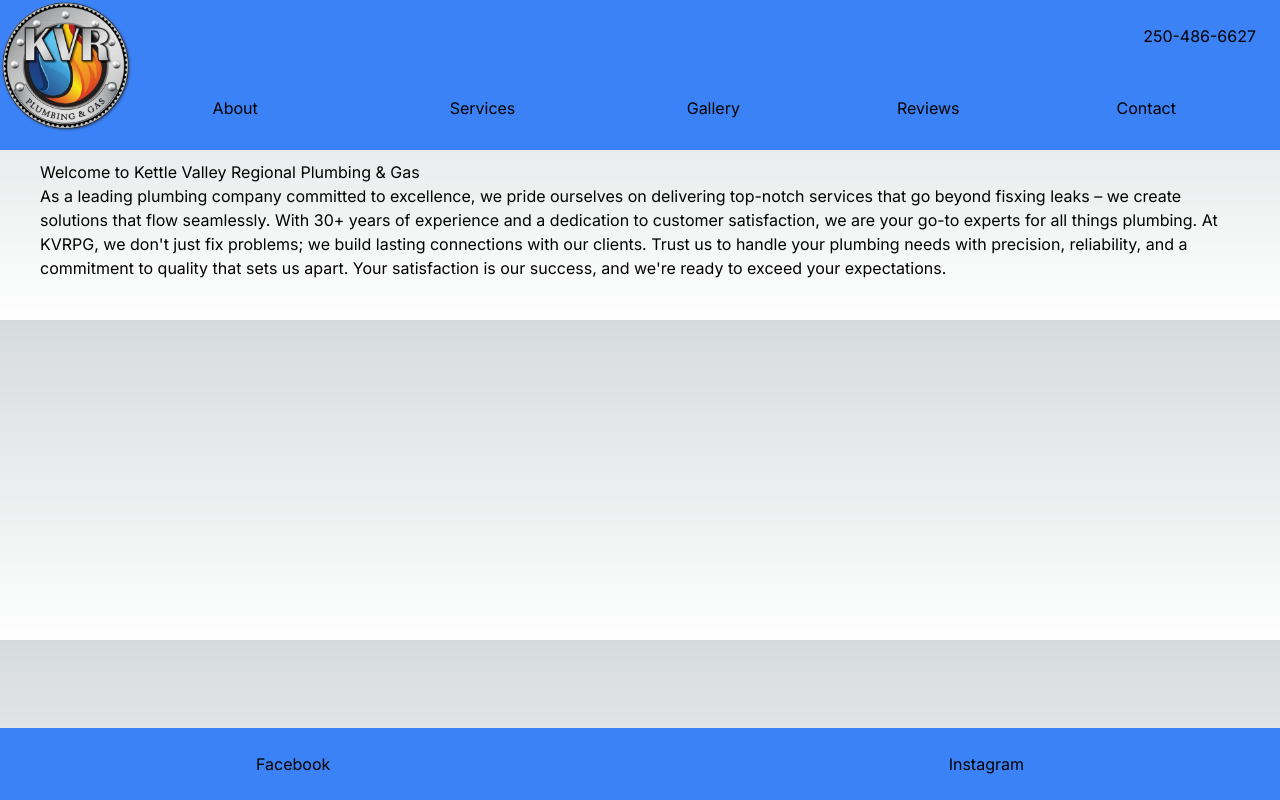
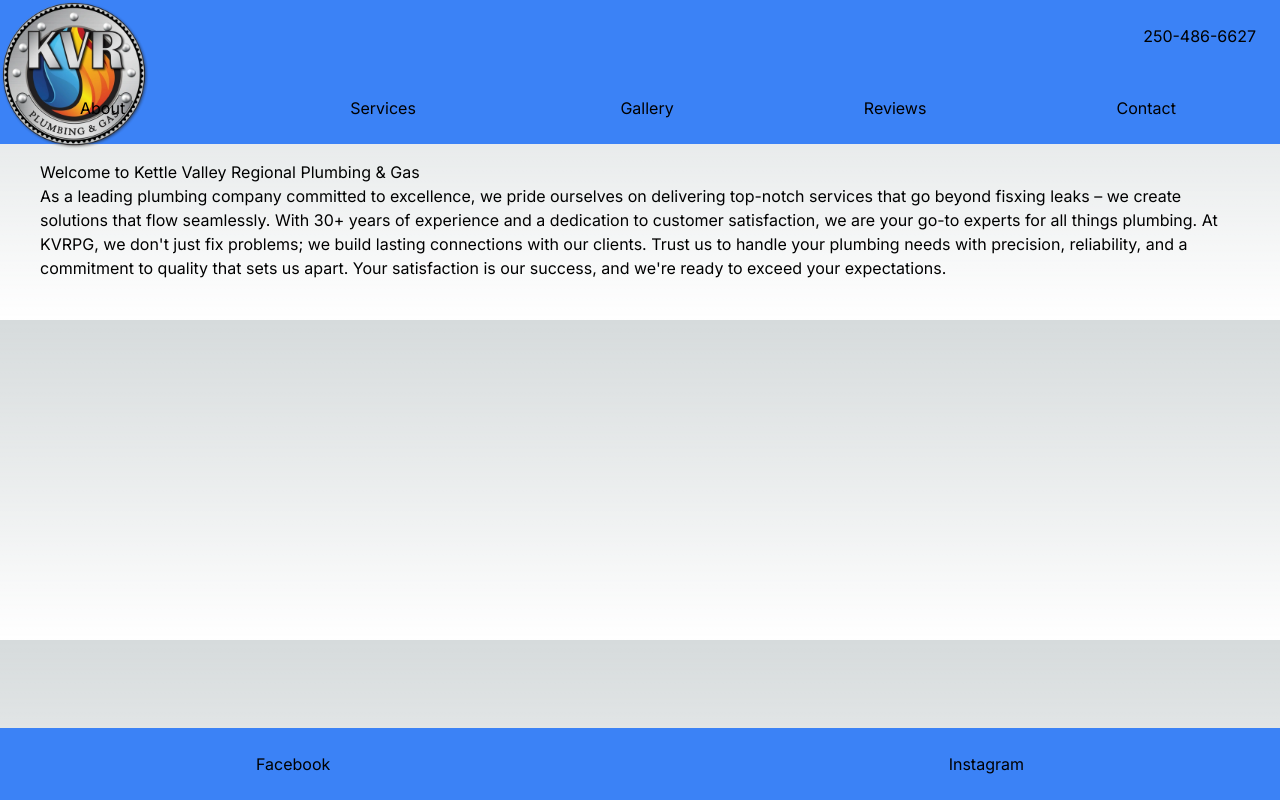
Before and after one commit to jamieskidmore/kvr, a Next.js app: page / in a window 1280 px wide. Built offline with nearby package versions, Linux system fonts and the light colour scheme.

Commit message:
test logo size

```diff
--- a/src/app/layout.tsx
+++ b/src/app/layout.tsx
@@ -22,7 +22,7 @@
     <html lang="en">
       <body className={`${inter.className}`}>
         <header className="fixed top-0 flex w-full mb-5 bg-blue-500 z-50">
-          <div className="" style={{ width: "150px", height: "150px" }}>
+          <div className="fixed" style={{ width: "150px", height: "150px" }}>
             <Link href="/">
               <Image
                 src={"/kvr-logo.webp"}
```
